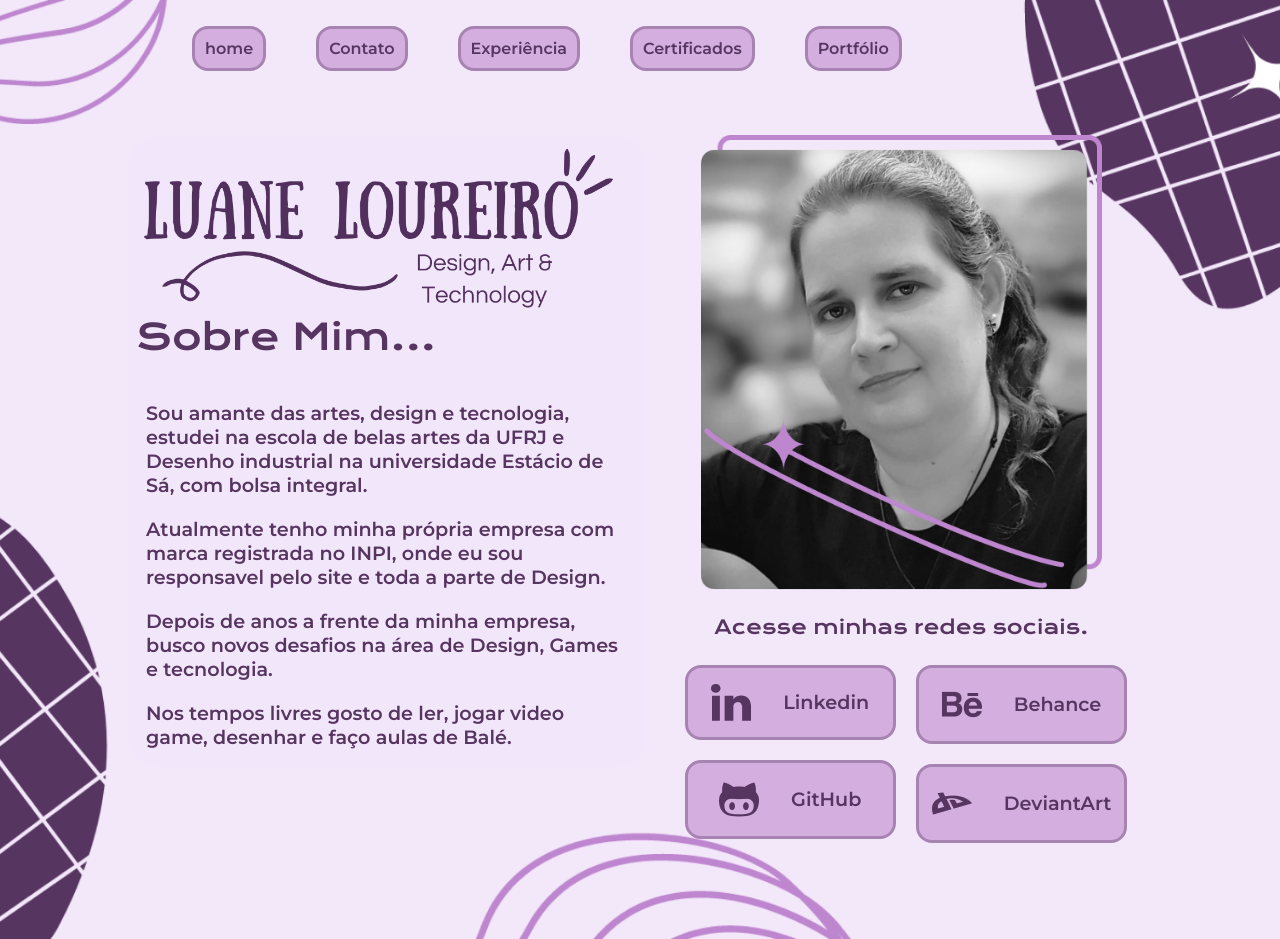
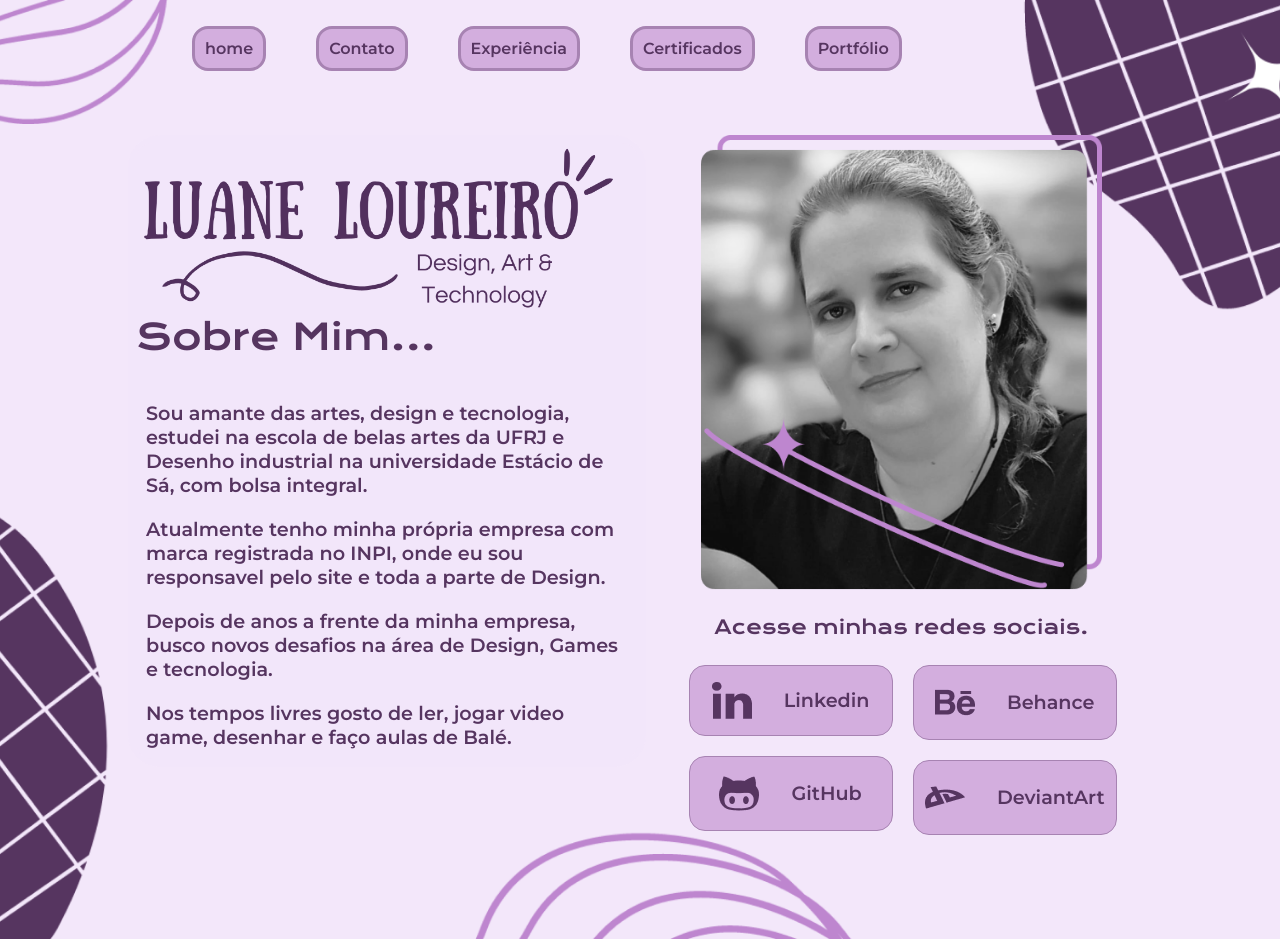
Before and after one commit to luane-loureiro/portfolio, a plain HTML site: page index.html in a window 1280 px wide. Shown: the top 939 px of the page. Drawn offline with nearby package versions, Linux system fonts and the light colour scheme.

Commit message:
Add files via upload

```diff
--- a/styles/style.css
+++ b/styles/style.css
@@ -148,7 +148,7 @@ body{
     justify-content: center;
     gap: 2rem;
     background: var(--cor__media_1);
-    border: solid var(--cor__media_2);
+    border:0.1rem solid var(--cor__media_2);
     width: 40%;
     text-align: center;
     border-radius: 1rem;
@@ -159,7 +159,7 @@ body{
 
 .apresentacao__navegacao:hover{
     background:var(--cor__media_1);
-    border: solid var(--cor__escura);
+    border: 0.1rem solid var(--cor__escura);
 }
 
 .apresentacao li{
```
